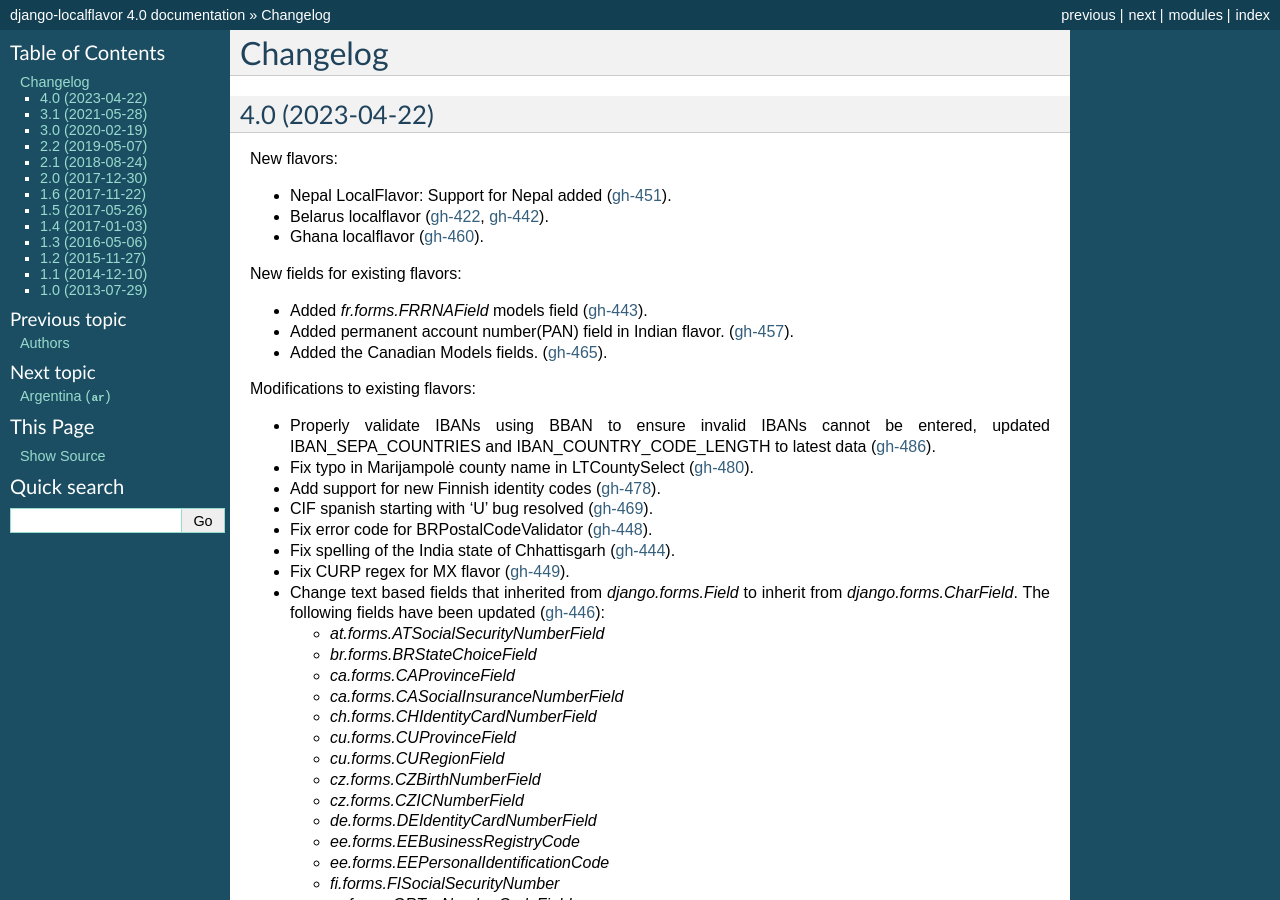
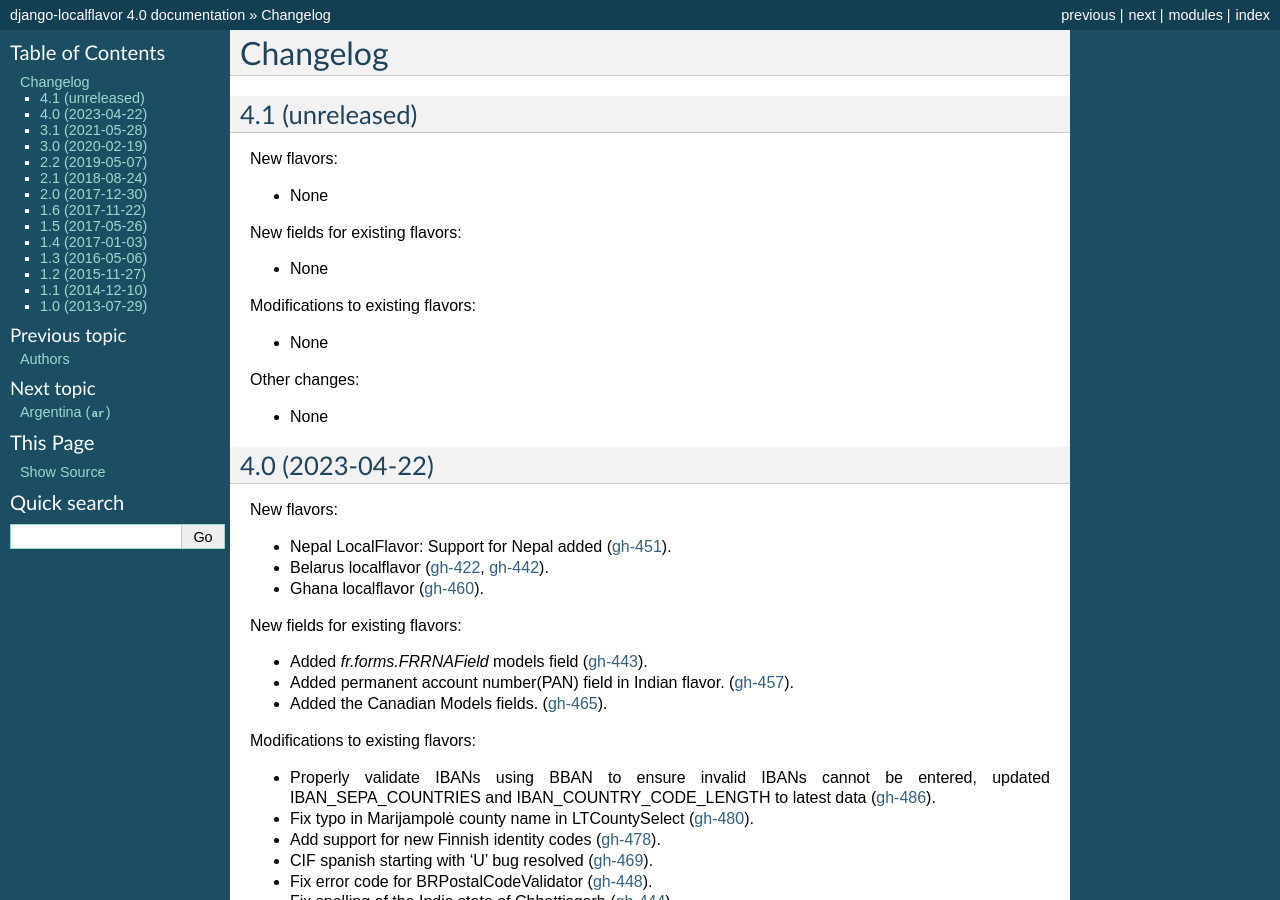
Before and after one commit to django/django-localflavor, a Sphinx documentation site: the page built from docs/changelog.rst, in a window 1280 px wide and 900 px high. Built offline with Sphinx 7.4.7, drawn with Linux system fonts in a browser that asks for light colours.

Commit message:
Added empty changelog for next release

```diff
--- a/docs/changelog.rst
+++ b/docs/changelog.rst
@@ -1,5 +1,25 @@
 Changelog
 =========
+
+4.1   (unreleased)
+------------------
+
+New flavors:
+
+- None
+
+New fields for existing flavors:
+
+- None
+
+Modifications to existing flavors:
+
+- None
+
+Other changes:
+
+- None
+
 
 4.0   (2023-04-22)
 ------------------
@@ -92,6 +112,7 @@
 - Dropped support for Python 3.5.
 
 - Added support for Python 3.10 and 3.11.
+
 
 3.1   (2021-05-28)
 ------------------
```
